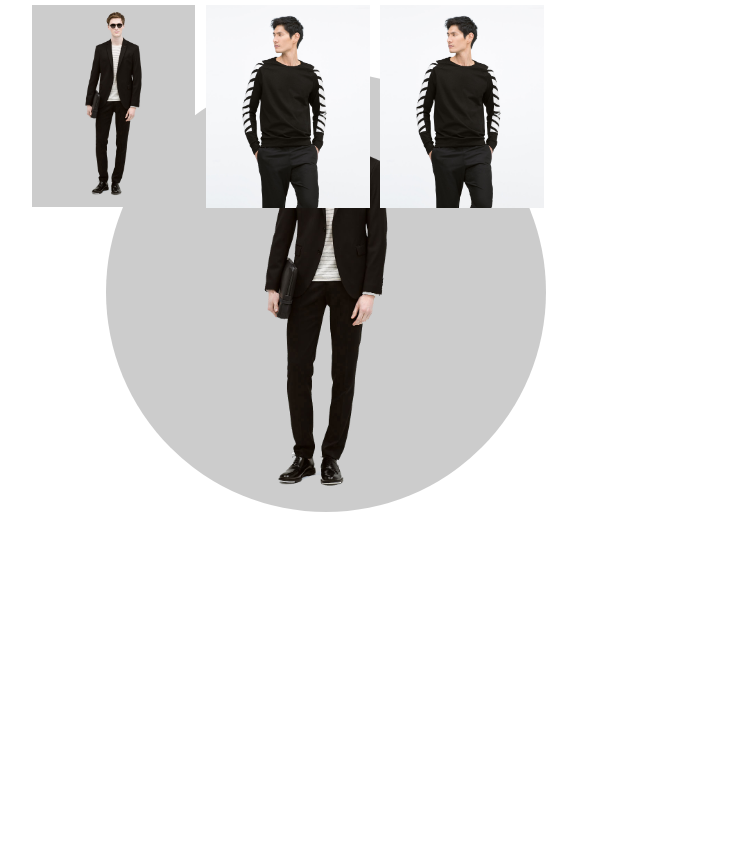
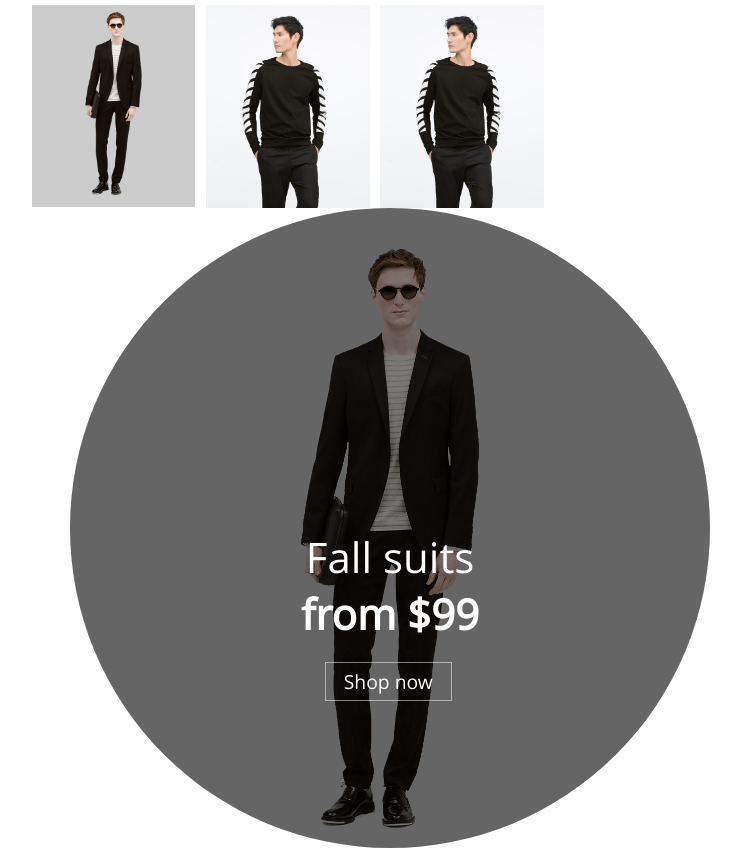
Before and after one commit to tanmaymajumdar/Parallax_Projects, a website: page Clothing line/index.html in a window 1280 px wide. Shown: the part 1567-2418 px from the top of the page, without its empty margins (314-1055 px from the left). Drawn offline with nearby package versions, Linux system fonts and the light colour scheme.

Commit message:
Periscope changes modified

```diff
--- a/Clothing line/css/style.css
+++ b/Clothing line/css/style.css
@@ -147,21 +147,23 @@ hr{
 
 #periscopeWindow{
 
-  height: 440px;
-  width: 440px;
+  height: 640px;
+  width: 640px;
   margin: auto;
   border-radius: 50%;
   overflow: hidden;
   padding: 25px 28px 28px;
   text-align: center;
   box-sizing: border-box;
-  margin-top: 50%;
+  position: absolute;
+  margin-left: 30%;
+  margin-top: 60%;
   align-items: center;
   font-size: 60px;
   background-size: contain;
   background-image: url('../images/model2.jpg');
   background-attachment: fixed;
-  background-position: top center;
+  background-position: center 0px;
   border-radius: 50%;
 }
 
@@ -189,3 +191,56 @@ left:0;
 .models:hover{
   background-size: cover;
 }
+
+.promoTextContainer{
+
+  position:absolute;
+  top:0;
+  bottom: 0;
+  left:0;
+  bottom:0;
+  background-color:rgba(0,0,0,.5);
+  height: 100%;
+  width:100%;
+}
+
+.promoText{
+  position:absolute;
+  font-size: .7em;
+  font-family: "Open Sans" , sans-serif;
+  top:50%;
+  font-weight: lighter;
+  left:20%;
+  right:20%;
+  color:white;
+}
+
+@@keyframes backgroundColorChanger {
+  from {background-color : rgba(255,255,255,0);}
+  to {background-color: rgba(255,255,255,.5);}
+}
+
+#shopNow{
+  display: block;
+  font-size: .46em;
+  font-weight: bolder;
+  margin-top: 5%;
+  border : 1px solid rgba(255,255,255,.5);
+  width: 30%;
+  background-color:rgb(255,255,255,0);
+  padding:5px;
+  margin-left: 33%;
+  animation-name:backgroundColorChanger;
+  animation-duration:1s;
+}
+
+
+
+
+
+
+
+
+#cost{
+  display: block;
+}
--- a/Clothing line/index.html
+++ b/Clothing line/index.html
@@ -93,9 +93,18 @@
 
   <div id ="periscopeWindow">
 
+    <div class="promoTextContainer">
+      <div class = "promoText">
+        Fall suits  <strong><span id ="cost">from $99  </span></strong>
+        <span id="shopNow">Shop now</span>
+      </div>
+
+
+    </div>
+
   </div>
 
-  <div style="height:2000px"></div>
+  <div style="height:5000px"></div>
 
   </body>
 </html>
--- a/Clothing line/js/script.js
+++ b/Clothing line/js/script.js
@@ -21,14 +21,23 @@ $(window).scroll(function() {
   });
 
   if(wScroll > $('#gallery').offset().top -500) {
-  //  console.log('asd');
+    let aspectRatio = wScroll / window.innerHeight;
+    console.log('aspect ration '+aspectRatio);
     $('.models').each(function(i){
-        console.log("i : "+i);
+      //  console.log("i : "+i);
         setTimeout(function(){
           $('.models').eq(i).addClass('modelVisible');
         } , (1+i)*100);
     });
 
+
+    let periscopeOffset = 2.12 ;
+
+    if(wScroll > periscopeOffset ){
+      $('#periscopeWindow').css({'background-position' : 'center '+(aspectRatio - periscopeOffset)*150 + 'px' });
+    }else{
+        $('#periscopeWindow ').css({'background-position' : 'center 0px' });
+    }
 
   }else{
     $('.models').removeClass('modelVisible');
```
